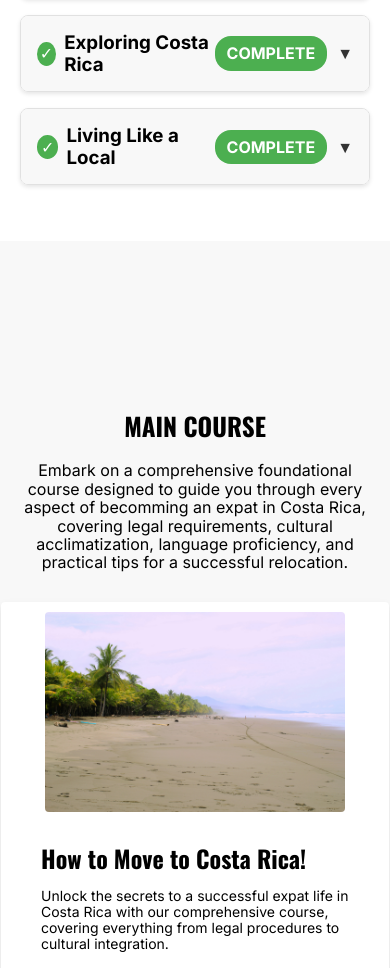
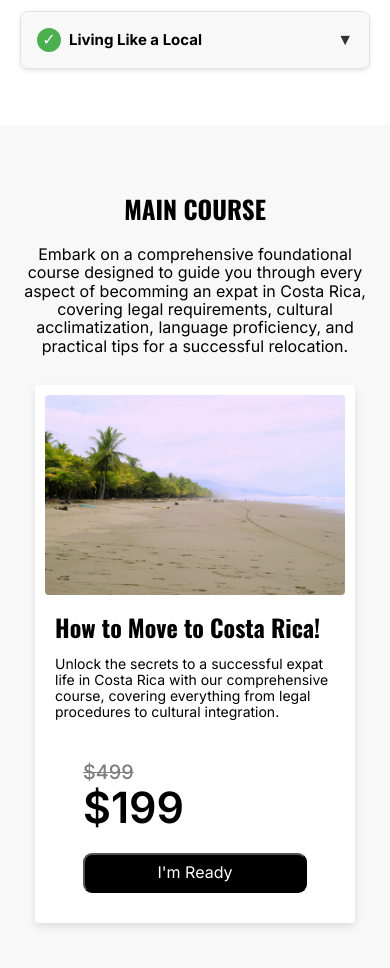
Before and after one commit to BrianKendalBucek/costa-rica-course, a Next.js app in the folder costa-rica-course/: page /account in a window 390 px wide. Shown: the part 1032-2000 px from the top of the page. Built offline with nearby package versions, Linux system fonts and the light colour scheme.

Commit message:
adjusted main course on account page for responsiveness

```diff
--- a/costa-rica-course/src/components/CourseProgress.module.scss
+++ b/costa-rica-course/src/components/CourseProgress.module.scss
@@ -31,6 +31,10 @@
 
       h3 {
         margin: 0;
+
+        @media (max-width: 590px) {
+          font-size: 15px;
+        }
       }
     }
 
@@ -44,6 +48,10 @@
         padding: 8px 12px;
         border-radius: 16px;
         font-weight: bold;
+
+        @media (max-width: 590px) {
+          font-size: 15px;
+        }
       }
 
       .dropdownIcon {
--- a/costa-rica-course/src/components/CourseProgress.tsx
+++ b/costa-rica-course/src/components/CourseProgress.tsx
@@ -1,6 +1,6 @@
 "use client";
 
-import React, { useState } from "react";
+import React, { useState, useEffect } from "react";
 import styles from "./CourseProgress.module.scss"; // Import the corresponding CSS/SCSS module
 
 // Define the types for the props if using TypeScript
@@ -16,11 +16,29 @@ interface CourseProgressProps {
 
 const CourseProgress: React.FC<CourseProgressProps> = ({ title, steps }) => {
   const [isOpen, setIsOpen] = useState(false);
+  const [isSmallScreen, setIsSmallScreen] = useState(false);
 
   // Calculate progress
   const totalSteps = steps.length;
   const completedSteps = steps.filter((step) => step.isComplete).length;
   const progressPercentage = Math.round((completedSteps / totalSteps) * 100);
+
+  // Handle screen width change
+  const handleResize = () => {
+    setIsSmallScreen(window.innerWidth < 500);
+  };
+
+  useEffect(() => {
+    // Check initial screen size
+    handleResize();
+    // Add event listener for window resize
+    window.addEventListener("resize", handleResize);
+
+    // Cleanup listener on component unmount
+    return () => {
+      window.removeEventListener("resize", handleResize);
+    };
+  }, []);
 
   const handleToggle = () => {
     setIsOpen(!isOpen);
@@ -36,7 +54,10 @@ const CourseProgress: React.FC<CourseProgressProps> = ({ title, steps }) => {
           <h3>{title}</h3>
         </div>
         <div className={styles.statusContainer}>
-          <span className={styles.completeButton}>COMPLETE</span>
+          {/* Conditionally render COMPLETE button if screen width is >= 500px */}
+          {!isSmallScreen && (
+            <span className={styles.completeButton}>COMPLETE</span>
+          )}
           <span className={styles.dropdownIcon}>
             {isOpen ? "▲" : "▼"} {/* Arrow icon */}
           </span>
--- a/costa-rica-course/src/components/MainCourse.module.scss
+++ b/costa-rica-course/src/components/MainCourse.module.scss
@@ -2,7 +2,7 @@
   display: flex;
   flex-direction: column;
   align-items: center;
-  margin-top: 100px;
+  // margin-top: 100px;
 
   h2 {
   }
@@ -56,8 +56,16 @@
         padding: 0 10px;
       }
 
+      @media (max-width: 400px) {
+        max-width: 300px;
+      }
+
       .headerAndParagraph {
         padding: 15px 30px;
+
+        @media (max-width: 400px) {
+          padding: 0;
+        }
 
         h2 {
           display: flex;
```
